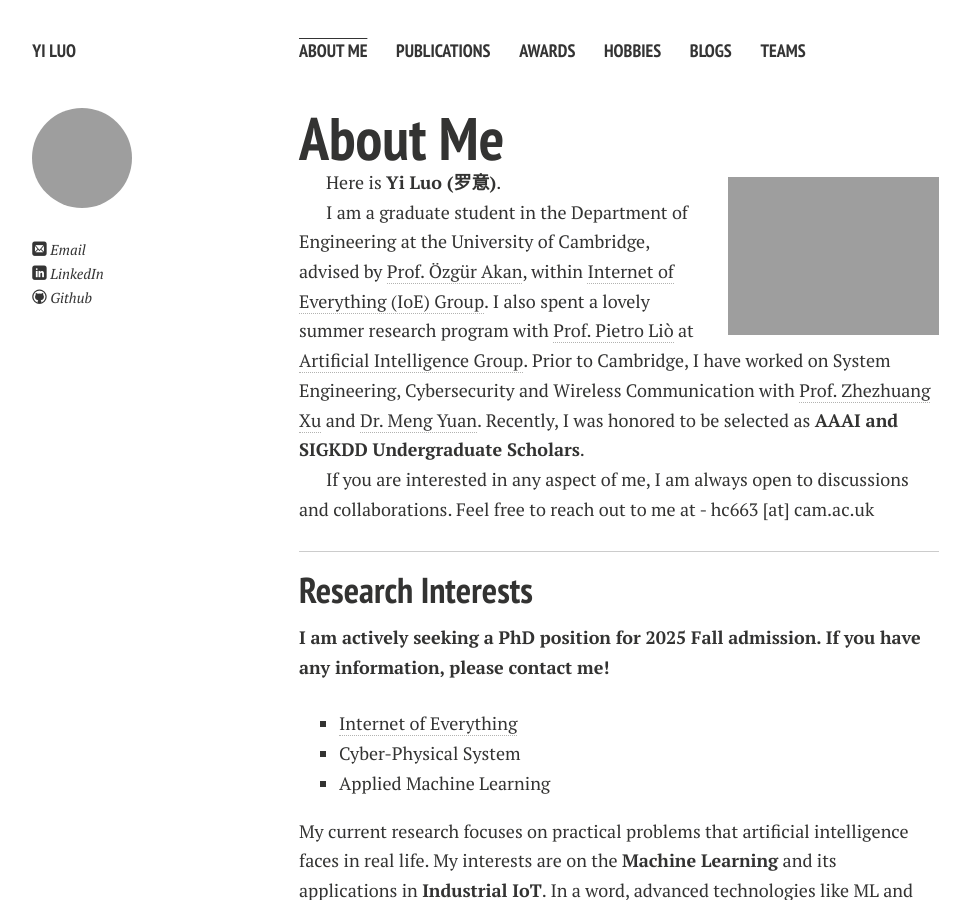
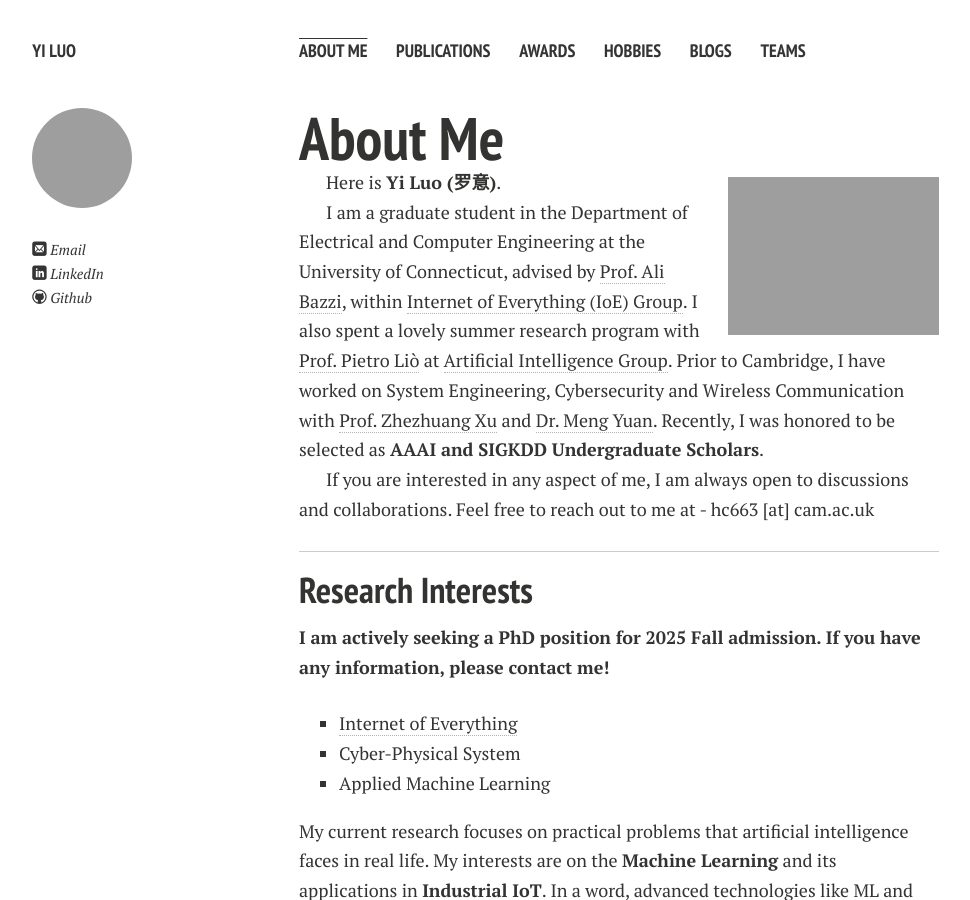
Before and after one commit to yisamu/yisamu.github.io, a Jekyll site: the page built from index.md, in a window 1280 px wide and 900 px high. Shown: the whole window, without its empty margins (21-991 px from the left). Built offline with Jekyll 4.4.1, drawn with Linux system fonts in a browser that asks for light colours; nearby versions of some CDN libraries; comment, search, counter and statistics services are not loaded; a style sheet for code colours, icons or effects is not loaded; our own code applies the rules of GitHub Pages for plain Markdown files.

Commit message:
Update index.md

```diff
--- a/index.md
+++ b/index.md
@@ -8,7 +8,7 @@ layout: page
 
 Here is **Yi Luo (罗意)**.<br>
 
-I am a graduate student in the Department of Engineering at the University of Cambridge, advised by [Prof. Özgür Akan](https://ioe.eng.cam.ac.uk/directory/akan), within [Internet of Everything (IoE) Group](https://ioe.eng.cam.ac.uk/). I also spent a lovely summer research program with [Prof. Pietro Liò](https://www.cl.cam.ac.uk/~pl219/) at [Artificial Intelligence Group](https://www.cl.cam.ac.uk/research/ai/). Prior to Cambridge,  I have worked on System Engineering, Cybersecurity and Wireless Communication with [Prof. Zhezhuang Xu](https://scholar.google.com.hk/citations?user=iZ7LQRkAAAAJ&hl=zh-CN) and [Dr. Meng Yuan](https://myuan27.github.io/). Recently, I was honored to be selected as **AAAI and SIGKDD Undergraduate Scholars**.<br>
+I am a graduate student in the Department of Electrical and Computer Engineering at the University of Connecticut, advised by [Prof. Ali Bazzi]([https://ioe.eng.cam.ac.uk/directory/akan](https://pearl.engr.uconn.edu/about-ali-bazzi/)), within [Internet of Everything (IoE) Group](https://ioe.eng.cam.ac.uk/). I also spent a lovely summer research program with [Prof. Pietro Liò](https://www.cl.cam.ac.uk/~pl219/) at [Artificial Intelligence Group](https://www.cl.cam.ac.uk/research/ai/). Prior to Cambridge,  I have worked on System Engineering, Cybersecurity and Wireless Communication with [Prof. Zhezhuang Xu](https://scholar.google.com.hk/citations?user=iZ7LQRkAAAAJ&hl=zh-CN) and [Dr. Meng Yuan](https://myuan27.github.io/). Recently, I was honored to be selected as **AAAI and SIGKDD Undergraduate Scholars**.<br>
 
 If you are interested in any aspect of me, I am always open to discussions and collaborations. Feel free to reach out to me at - hc663 [at] cam.ac.uk
 
```
